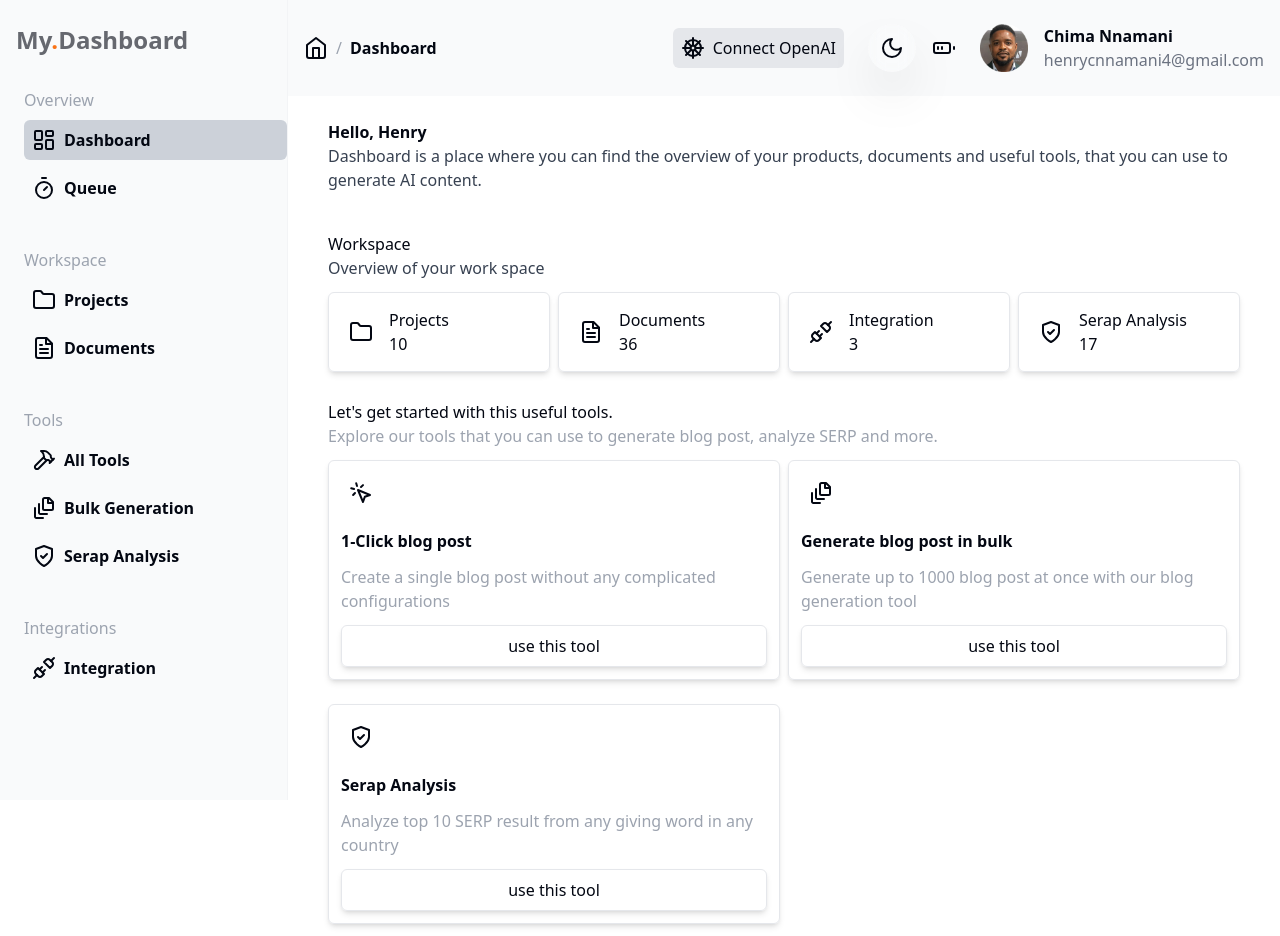
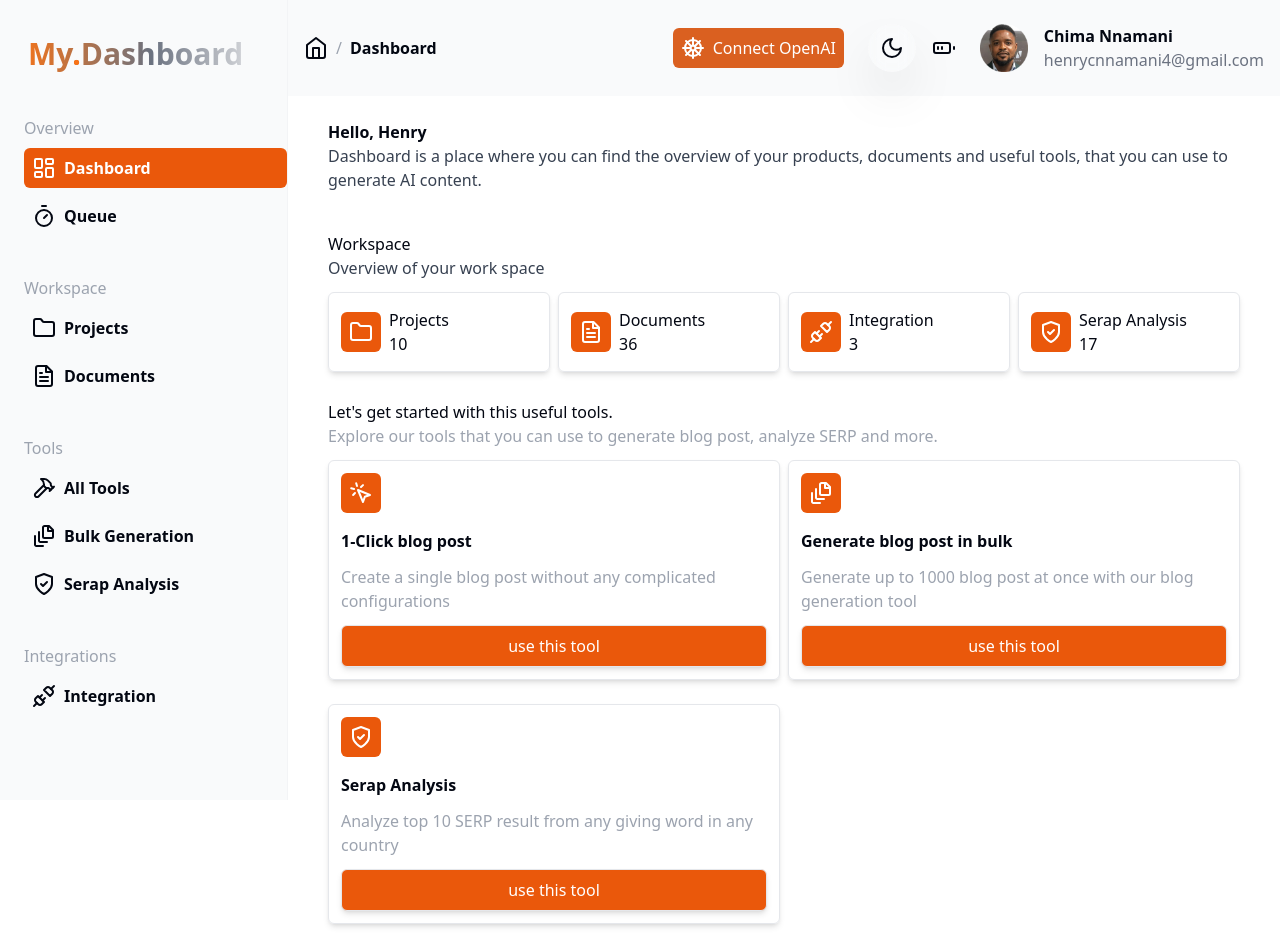
Before and after one commit to HenryCode4/my-dash, a React (Vite) app: page / in a window 1280 px wide. Built offline with nearby package versions, Linux system fonts and the light colour scheme.

Commit message:
updated design

```diff
--- a/src/components/DashboardItems.jsx
+++ b/src/components/DashboardItems.jsx
@@ -4,7 +4,7 @@ const DashboardItems = ({name, icon: Icon, number}) => {
   return (
     <div className=' my-3 dark:bg-[#151110] h-20 p-3 flex items-center rounded-md border dark:border-gray-700 shadow-md gap-x-2'>
         <Icon
-        className="dark:bg-[#EA580B] h-10 w-10 p-2 rounded-md"
+        className="bg-[#EA580B] text-white h-10 w-10 p-2 rounded-md"
         />
 
         <div className='flex flex-col '>
--- a/src/components/DashboardItemsLg.jsx
+++ b/src/components/DashboardItemsLg.jsx
@@ -4,15 +4,15 @@ const DashboardItemsLg = ({name, icon: Icon, article}) => {
   return (
     <div className=' my-3 dark:bg-[#151110] p-3 flex flex-col rounded-md border dark:border-gray-700 shadow-md gap-y-4'>
         <Icon
-        className="dark:bg-[#EA580B] h-10 w-10 p-2 rounded-md mx-auto lg:mx-0"
+        className="bg-[#EA580B] text-white h-10 w-10 p-2 rounded-md mx-auto lg:mx-0"
         />
 
-        <div className='flex flex-col space-y-3 text-center lg:text-start'>
+        <div className='flex flex-col space-y-3 text-center  lg:text-start'>
             <h3 className='font-semibold'>{name}</h3>
             <p className='text-gray-400'>{article}</p>
 
             <div className='w-full mx-auto flex lg:items-center'>
-              <button type='button' className='dark:bg-[#EA580B]  rounded-md py-2 w-full mx-auto shadow-md border dark:border-0 '>
+              <button type='button' className='bg-[#EA580B]  rounded-md py-2 w-full mx-auto shadow-md border dark:border-0 text-white'>
               use this tool
             </button>
             </div>
--- a/src/components/Navbar.jsx
+++ b/src/components/Navbar.jsx
@@ -25,7 +25,7 @@ const Navbar = () => {
 
         <div className="hidden lg:block">
           <div className="flex gap-x-6 items-center">
-            <div className="bg-gray-200 dark:bg-[rgb(218,96,32)] p-2 rounded-md flex gap-x-2">
+            <div className="bg-[rgb(218,96,32)] text-white p-2 rounded-md flex gap-x-2">
               <ShipWheel /> Connect OpenAI
             </div>
 
--- a/src/components/Sidebar.jsx
+++ b/src/components/Sidebar.jsx
@@ -5,9 +5,9 @@ import SidebarItem from './SidebarItem'
 const Sidebar = () => {
 
   return (
-    <div className='overflow-y-auto flex flex-col border-r h-full border-gray-100 dark:bg-[rgb(21,17,16)]'>
+    <div className='overflow-y-auto  flex flex-col border-r h-full border-gray-100 dark:bg-[rgb(21,17,16)]'>
         <div className='pt-6 pl-4'>
-            <div className='text-gray-950/60  dark:text-white/40 text-2xl font-bold'> My<span className='text-orange-500'>.</span>Dashboard</div>
+            <div className=' text-transparent p-3 bg-clip-text  bg-gradient-to-r from-orange-500 via-gray-500 to-white text-3xl font-bold'> My<span className='text-orange-500'>.</span>Dashboard</div>
         </div>
 
         <div className='flex flex-col mt-8 pl-6 text-gray-400'>
--- a/src/components/SidebarItem.jsx
+++ b/src/components/SidebarItem.jsx
@@ -5,7 +5,7 @@ const SidebarItem = ({name, icon: Icon, href, index}) => {
 
       <button
     onClick={()=> {window.location.pathname = href}}
-    className={`text-gray-950 dark:text-gray-50 flex gap-x-2 font-semibold mt-2 p-2 items-center hover:bg-slate-500/20 rounded-md ${window.location.pathname === href ? 'bg-slate-500/30' : ""} }`}
+    className={`text-gray-950 dark:text-gray-50 flex gap-x-2 font-semibold mt-2 p-2 items-center hover:bg-[#EA580B]/20 rounded-md ${window.location.pathname === href ? 'bg-[#EA580B] text-white' : ""} }`}
     type='button'
     >
       <Icon />
```
